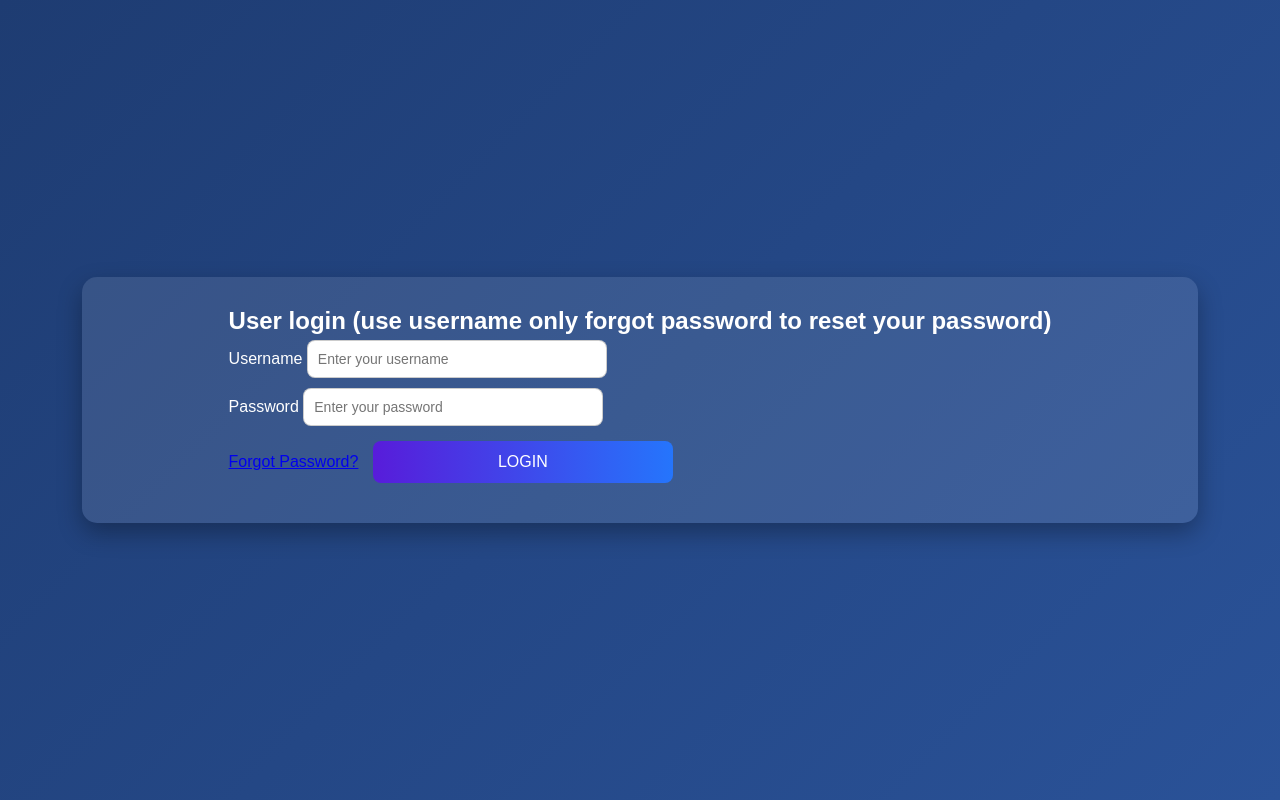
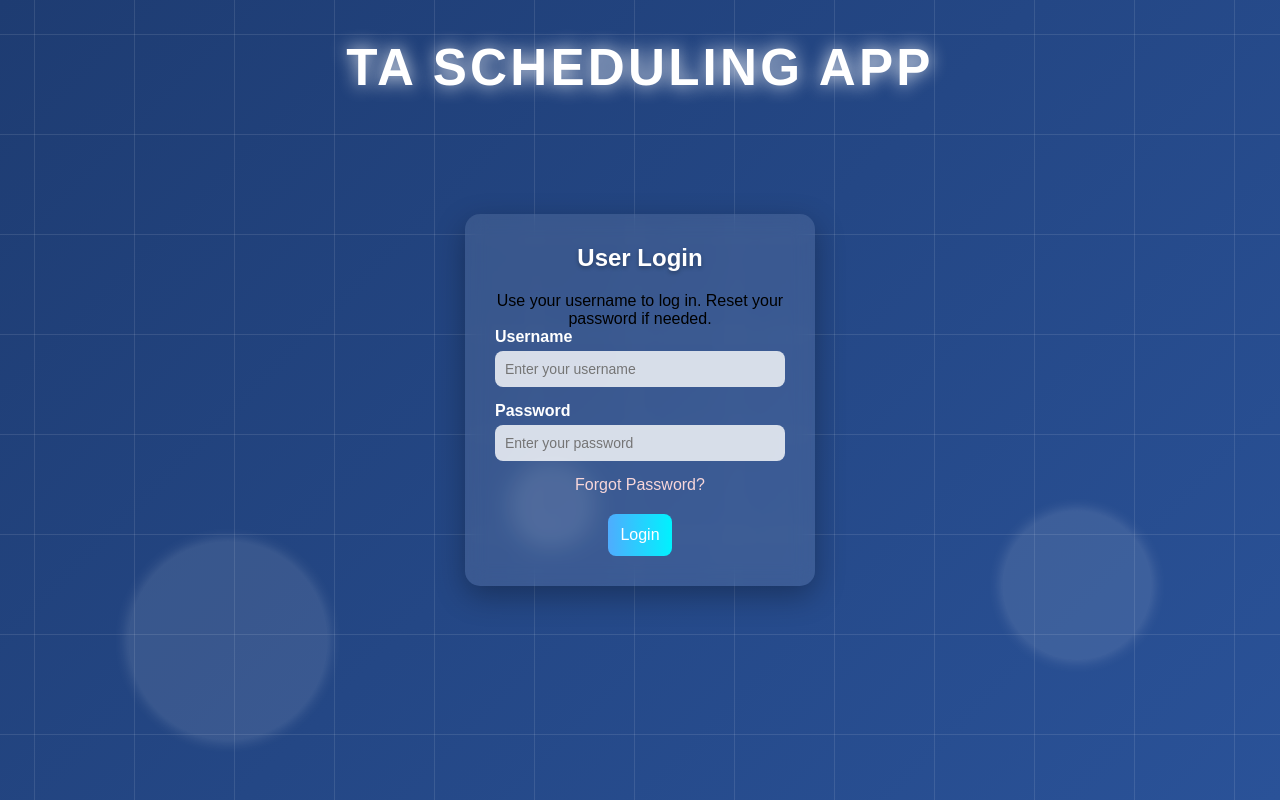
Before and after one commit to 33AndrewM33/TASchedulerApp, a Django app: page / in a window 1280 px wide. Run offline with Django 5.2, Linux system fonts and the light colour scheme.

Commit message:
MORE UNIT TEST

```diff
--- /dev/null
+++ b/static/css/login.css
@@ -0,0 +1,222 @@
+/* General Reset */
+* {
+    margin: 0;
+    padding: 0;
+    box-sizing: border-box;
+}
+
+/* Body Styling */
+body {
+    font-family: 'Arial', sans-serif;
+    background: linear-gradient(135deg, #1e3c72, #2a5298); /* Blue gradient */
+    height: 100vh;
+    display: flex;
+    justify-content: center;
+    align-items: center;
+    overflow: hidden;
+    position: relative;
+}
+
+/* Floating Background Shapes */
+.floating-shape {
+    position: absolute;
+    border-radius: 50%;
+    background: rgba(255, 255, 255, 0.1);
+    box-shadow: 0 0 15px rgba(255, 255, 255, 0.2);
+    animation: floatShape 10s infinite ease-in-out;
+    pointer-events: none; /* Prevent interaction */
+}
+
+.floating-shape:nth-child(1) {
+    width: 100px;
+    height: 100px;
+    top: 10%;
+    left: 20%;
+    animation-duration: 12s;
+}
+
+.floating-shape:nth-child(2) {
+    width: 150px;
+    height: 150px;
+    bottom: 15%;
+    right: 10%;
+    animation-duration: 14s;
+}
+
+.floating-shape:nth-child(3) {
+    width: 80px;
+    height: 80px;
+    top: 60%;
+    left: 40%;
+    animation-duration: 10s;
+}
+
+.floating-shape:nth-child(4) {
+    width: 200px;
+    height: 200px;
+    bottom: 5%;
+    left: 10%;
+    animation-duration: 15s;
+}
+
+/* Grid Effect */
+.grid {
+    position: absolute;
+    top: 0;
+    left: 0;
+    width: 100%;
+    height: 100%;
+    background-size: 100px 100px;
+    background-image: linear-gradient(to right, rgba(255, 255, 255, 0.1) 1px, transparent 1px),
+                      linear-gradient(to bottom, rgba(255, 255, 255, 0.1) 1px, transparent 1px);
+    animation: gridMove 10s linear infinite;
+    pointer-events: none;
+}
+
+/* Animations */
+@keyframes floatShape {
+    0%, 100% {
+        transform: translateY(0);
+    }
+    50% {
+        transform: translateY(-20px);
+    }
+}
+
+@keyframes gridMove {
+    from {
+        background-position: 0 0;
+    }
+    to {
+        background-position: -100px -100px;
+    }
+}
+
+/* Container Styling */
+.container {
+    position: relative;
+    z-index: 10;
+    background: rgba(255, 255, 255, 0.1);
+    backdrop-filter: blur(10px);
+    border-radius: 15px;
+    padding: 30px;
+    box-shadow: 0px 10px 30px rgba(0, 0, 0, 0.3);
+    width: 350px;
+    text-align: center;
+}
+
+/* Title Styling */
+.image h2 {
+    font-size: 24px;
+    color: #fff;
+    margin-bottom: 20px;
+    text-shadow: 0px 2px 4px rgba(0, 0, 0, 0.3);
+}
+
+/* Form Group Styling */
+.form-group {
+    margin-bottom: 15px;
+    text-align: left;
+}
+
+label {
+    font-weight: bold;
+    color: #fff;
+}
+
+input[type="text"],
+input[type="password"] {
+    width: 100%;
+    padding: 10px;
+    margin-top: 5px;
+    border: none;
+    border-radius: 8px;
+    background: rgba(255, 255, 255, 0.8);
+    color: #333;
+    font-size: 14px;
+    transition: box-shadow 0.3s ease;
+}
+
+input[type="text"]:focus,
+input[type="password"]:focus {
+    outline: none;
+    box-shadow: 0px 0px 8px rgba(37, 117, 252, 0.5);
+}
+
+/* Forgot Password Link */
+.forgot-password-link {
+    display: block;
+    margin: 10px 0;
+    color: #f8d7da;
+    text-decoration: none;
+    transition: color 0.3s ease;
+}
+
+.forgot-password-link:hover {
+    color: #fff;
+    text-decoration: underline;
+}
+
+/* Login Button */
+.login-btn {
+    background: linear-gradient(90deg, #4facfe, #00f2fe);
+    color: #fff;
+    padding: 12px;
+    border: none;
+    border-radius: 8px;
+    font-size: 16px;
+    cursor: pointer;
+    transition: transform 0.3s ease, box-shadow 0.3s ease;
+    margin-top: 10px;
+}
+
+.login-btn:hover {
+    transform: scale(1.05);
+    box-shadow: 0px 4px 12px rgba(37, 117, 252, 0.5);
+}
+
+/* Error Message */
+.error {
+    color: #ff4e50;
+    background-color: rgba(255, 78, 80, 0.2);
+    padding: 10px;
+    margin-top: 10px;
+    border-radius: 5px;
+    font-size: 14px;
+    text-align: center;
+}
+
+/* Responsive Design */
+@media (max-width: 768px) {
+    .container {
+        width: 90%;
+        padding: 20px;
+    }
+}
+/* TA Scheduling App Title */
+.ta-title {
+    position: absolute;
+    top: 5%;
+    left: 50%;
+    transform: translateX(-50%);
+    font-size: 3rem;
+    color: #fff;
+    text-shadow: 0px 4px 10px rgba(0, 0, 0, 0.4);
+    font-weight: bold;
+    text-transform: uppercase;
+    letter-spacing: 3px;
+    animation: heartbeat 2s infinite ease-in-out;
+    z-index: 10;
+}
+
+/* Heartbeat Animation */
+@keyframes heartbeat {
+    0%, 100% {
+        transform: translateX(-50%) scale(1);
+        text-shadow: 0 0 10px rgba(255, 255, 255, 0.8);
+    }
+    50% {
+        transform: translateX(-50%) scale(1.1);
+        text-shadow: 0 0 20px rgba(255, 255, 255, 1);
+    }
+}
--- a/templates/account_management.html
+++ b/templates/account_management.html
@@ -8,6 +8,7 @@
     <link rel="stylesheet" type="text/css" href="{% static 'css/style.css' %}">
 </head>
 <body>
+
     <div class="container">
         <h1>Account Management</h1>
         <ul class="messages">
--- a/templates/login.html
+++ b/templates/login.html
@@ -5,34 +5,46 @@
     <meta charset="UTF-8">
     <meta name="viewport" content="width=device-width, initial-scale=1.0">
     <title>Login</title>
-    <link rel="stylesheet" type="text/css" href="{% static 'css/style.css' %}">
+    <link rel="stylesheet" type="text/css" href="{% static 'css/login.css' %}">
 </head>
 <body>
+    <!-- Grid Effect -->
+    <div class="grid"></div>
+
+    <!-- Floating Objects -->
+    <div class="floating-shape"></div>
+    <div class="floating-shape"></div>
+    <div class="floating-shape"></div>
+    <div class="floating-shape"></div>
+
+    <!-- Animated Title -->
+    <h1 class="ta-title">TA Scheduling App</h1>
+
+    <!-- Login Form -->
     <div class="container">
         <div class="aom">
             <div class="image">
-                <!-- Image for the login page -->
-                <h2>User login (use username only forgot password to reset your password) </h2>
+                <h2>User Login</h2>
+                <p>Use your username to log in. Reset your password if needed.</p>
             </div>
+
             <form id="loginForm" action="/" method="post">
                 {% csrf_token %}
 
                 <div class="form-group">
-                    <label for="username" class="form-item">Username</label>
+                    <label for="username">Username</label>
                     <input type="text" id="username" name="username" placeholder="Enter your username" required>
                 </div>
 
                 <div class="form-group">
-                    <label for="password" class="pdd form-item">Password</label>
+                    <label for="password">Password</label>
                     <input type="password" id="password" name="password" placeholder="Enter your password" required>
                 </div>
 
                 <a href="/forgot_password/" class="forgot-password-link">Forgot Password?</a>
 
-                <!-- Login button -->
-                <input type="submit" value="Login" class="nav-button login-btn">
+                <input type="submit" value="Login" class="login-btn">
 
-                <!-- Error message if any -->
                 {% if error %}
                 <div class="error">{{ error }}</div>
                 {% endif %}
```
Also changed, not shown: static/css/style.css (line endings or trailing spaces).
